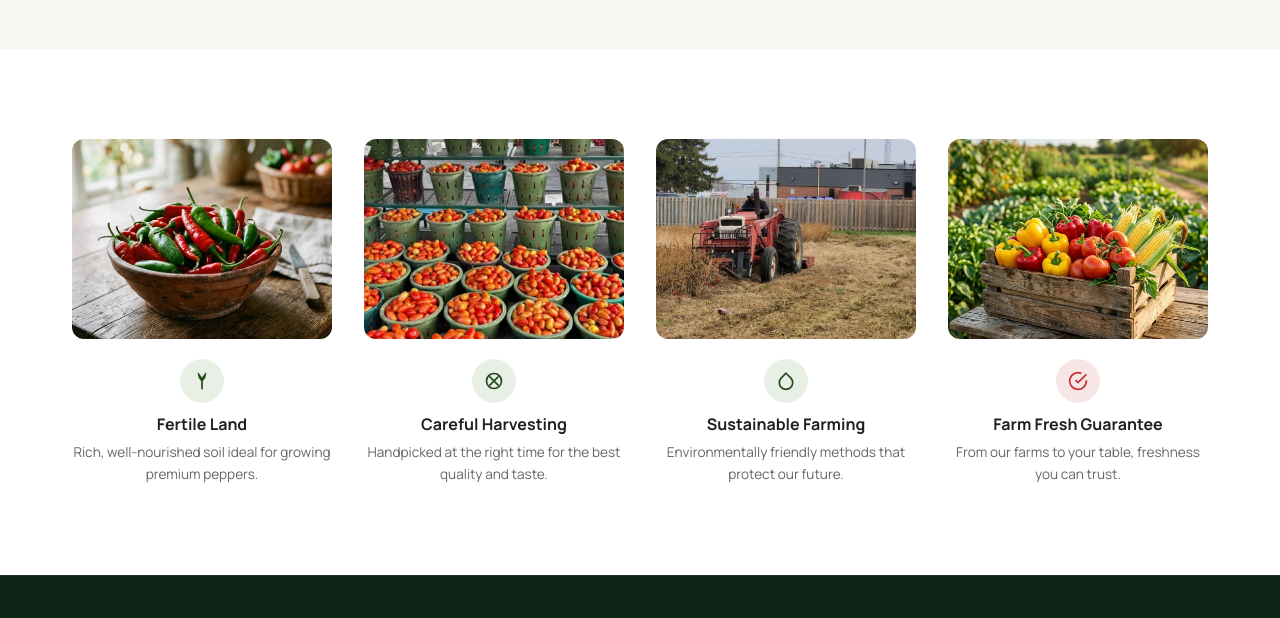
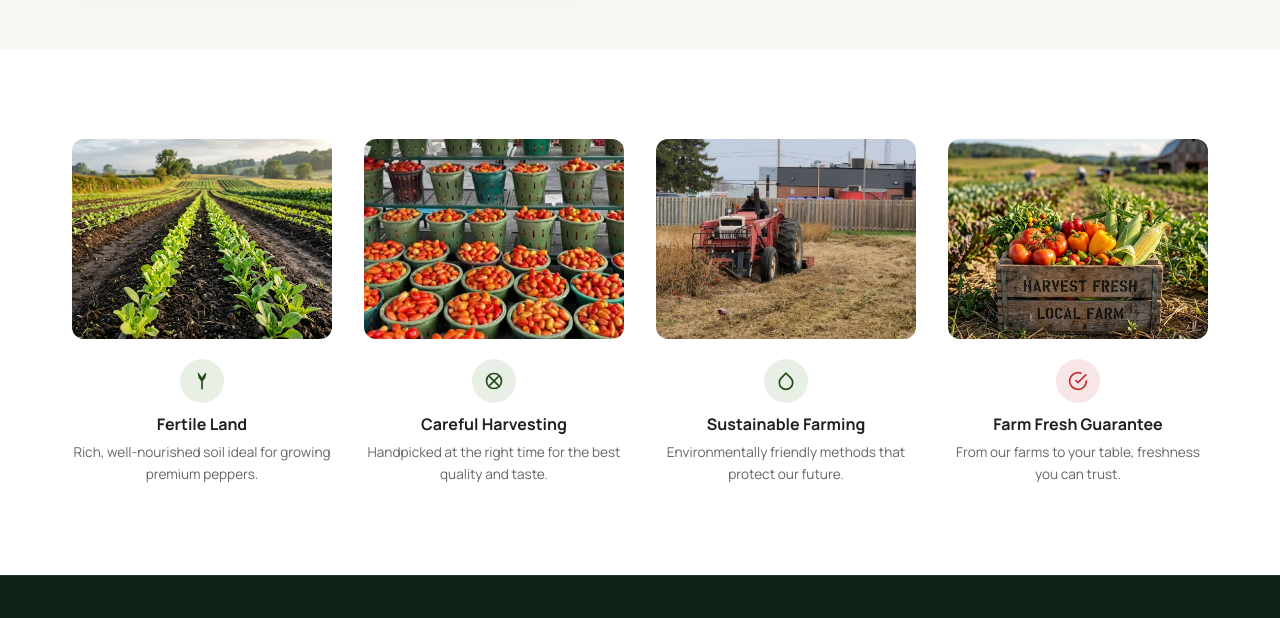
Before and after one commit to ojeniyigbenga166-glitch/Resolve-Farm, a website built with Vite: page pages/farm.html in a window 1280 px wide. Shown: the part 1740-2358 px from the top of the page. Built offline with nearby package versions, Linux system fonts and the light colour scheme; a web font is replaced by a local one.

Commit message:
feat: replace Fertile Land and Farm Fresh Guarantee images in farm.html

```diff
--- a/pages/farm.html
+++ b/pages/farm.html
@@ -216,7 +216,7 @@
       <div class="farm-practices-grid">
 
         <div class="farm-practice-card">
-          <img src="/assets/images/produce/peppers.webp" class="farm-practice-img" alt="Fertile farmland">
+          <img src="/assets/images/produce/fertile-soil.webp" class="farm-practice-img" alt="Fertile farmland with rich well-nourished soil">
           <div class="farm-practice-icon green">
             <svg width="20" height="20" viewBox="0 0 24 24" fill="none" stroke="currentColor" stroke-width="2"><path d="M12 22C12 22 12 16 12 12C12 8 8 4 8 4C8 4 8 8 12 12M12 22C12 22 12 16 12 12C12 8 16 4 16 4C16 4 16 8 12 12"/></svg>
           </div>
@@ -243,7 +243,7 @@
         </div>
 
         <div class="farm-practice-card">
-          <img src="/assets/images/hero/hero-bg.webp" class="farm-practice-img" alt="Farm fresh guarantee">
+          <img src="/assets/images/produce/farm-fresh-guarantee.webp" class="farm-practice-img" alt="Farm fresh guarantee crate of produce">
           <div class="farm-practice-icon red">
             <svg width="20" height="20" viewBox="0 0 24 24" fill="none" stroke="currentColor" stroke-width="2"><path d="M22 11.08V12a10 10 0 1 1-5.93-9.14"/><polyline points="22 4 12 14.01 9 11.01"/></svg>
           </div>
```
Also changed, not shown: public/assets/images/produce/farm-fresh-guarantee.webp (added), public/assets/images/produce/fertile-soil.webp (added).
